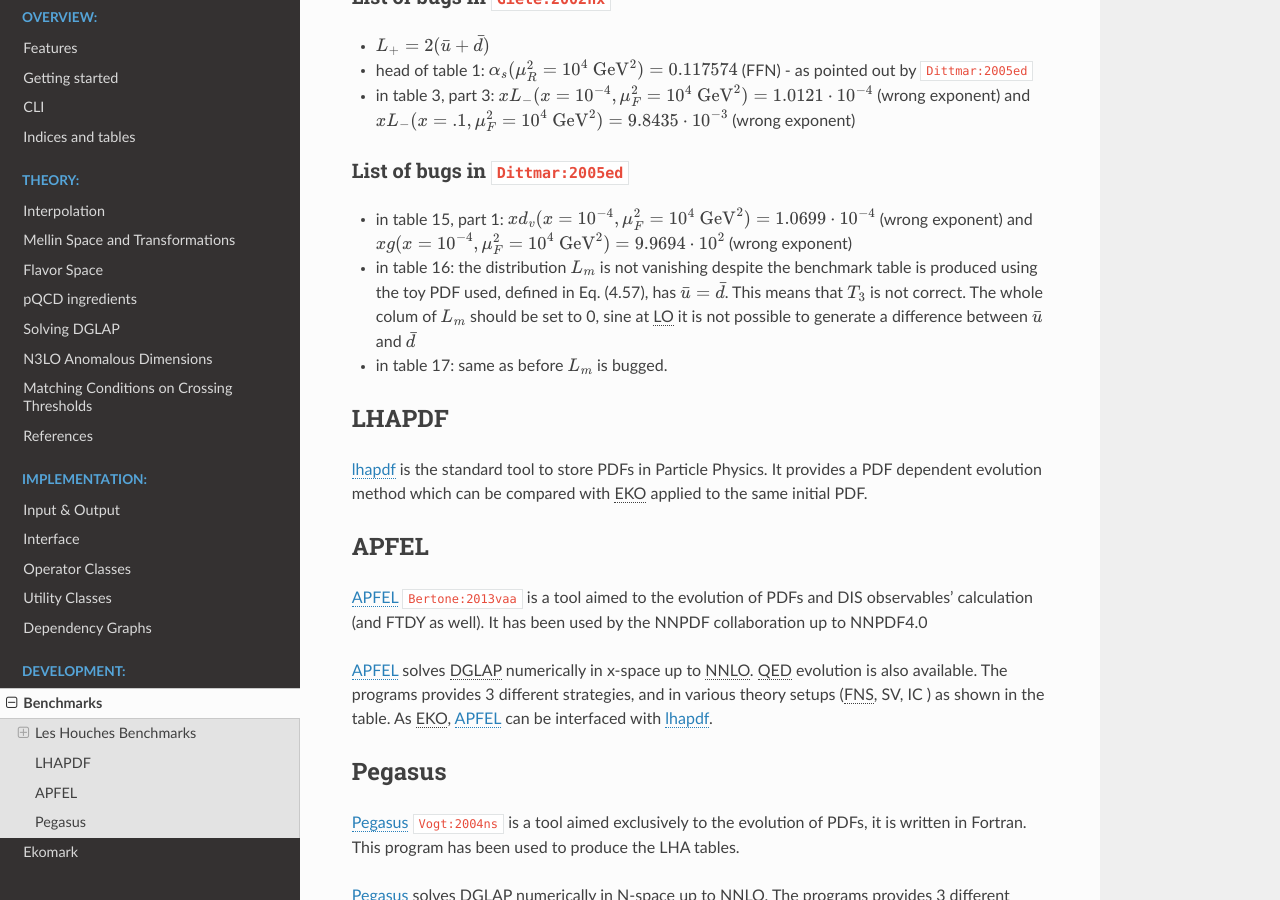
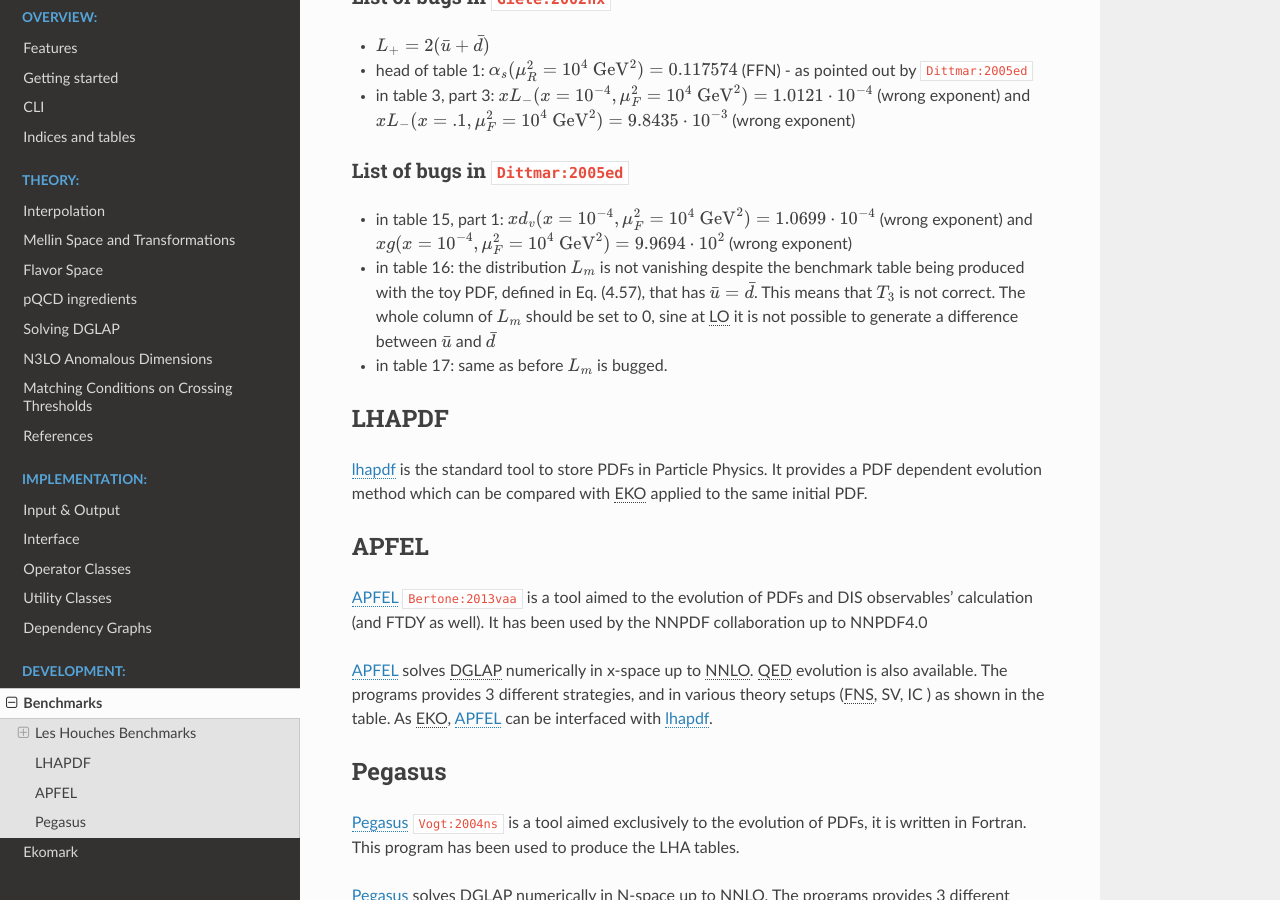
Before and after one commit to NNPDF/eko, a Sphinx documentation site: the page built from doc/source/development/Benchmarks.rst, in a window 1280 px wide and 900 px high, scrolled down 614 px. Built offline with Sphinx 7.4.7 and the Read the Docs theme 2.0.0, drawn with Linux system fonts in a browser that asks for light colours; pages that are not in the unit, such as notebooks, are missing from menus; cross-references to code outside the pages are shown as plain code.

Commit message:
Fix some typos

```diff
--- a/doc/source/development/Benchmarks.rst
+++ b/doc/source/development/Benchmarks.rst
@@ -45,9 +45,9 @@ List of bugs in :cite:`Dittmar:2005ed`
 - in table 15, part 1: :math:`xd_v(x=10^{-4}, \mu_F^2 = 10^4~\mathrm{GeV}^2) = 1.0699\cdot 10^{-4}` (wrong exponent) and
   :math:`xg(x=10^{-4}, \mu_F^2 = 10^4~\mathrm{GeV}^2) = 9.9694\cdot 10^{2}` (wrong exponent)
 
-- in table 16: the distribution :math:`L_{m}` is not vanishing despite the benchmark table is produced using the
-  toy PDF used, defined in :eqref:`4.57`, has :math:`\bar{u} = \bar{d}`. This means that :math:`T_3`
-  is not correct. The whole colum of :math:`L_{m}` should be set to 0, sine at |LO| it is not possible
+- in table 16: the distribution :math:`L_{m}` is not vanishing despite the benchmark table being produced with the
+  toy PDF, defined in :eqref:`4.57`, that has :math:`\bar{u} = \bar{d}`. This means that :math:`T_3`
+  is not correct. The whole column of :math:`L_{m}` should be set to 0, sine at |LO| it is not possible
   to generate a difference between :math:`\bar{u}` and :math:`\bar{d}`
 
 - in table 17: same as before :math:`L_{m}` is bugged.
```
